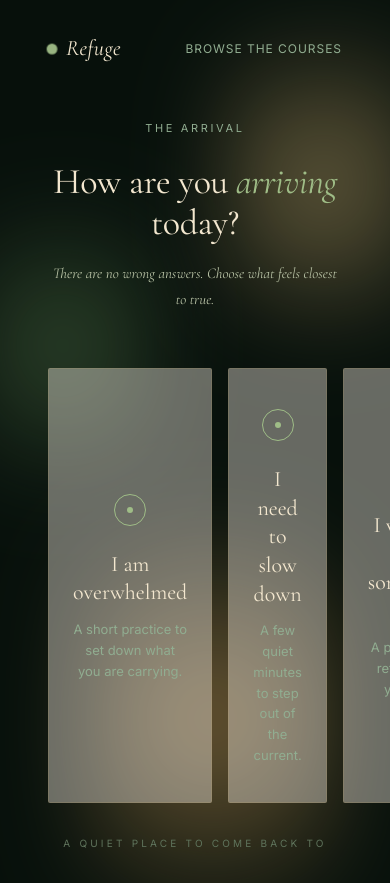
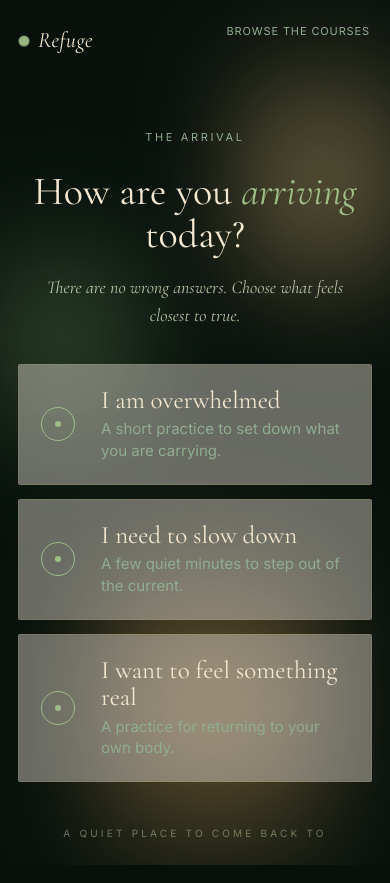
Before and after one commit to afthrz/refuge, a Next.js app: page / in a window 390 px wide. Built offline with nearby package versions, Linux system fonts and the light colour scheme.

Commit message:
Make Refuge responsive on mobile

```diff
--- a/app/globals.css
+++ b/app/globals.css
@@ -37,6 +37,19 @@ body {
   color: var(--ink);
   font-family: var(--font-sans);
   -webkit-font-smoothing: antialiased;
+  margin: 0;
+  overflow-x: hidden;
+}
+
+*, *::before, *::after {
+  box-sizing: border-box;
+}
+
+button,
+input,
+textarea,
+select {
+  font: inherit;
 }
 
 /* ── Keyframes ── */
@@ -156,3 +169,201 @@ body {
 .animate-exhale         { animation: exhale       4s   ease-in-out forwards; }
 .animate-pulse-ring     { animation: pulse-ring   4s   ease-out    infinite; }
 .animate-fade-in        { animation: fade-in      0.6s ease-out    forwards; }
+
+/* ── Responsive app surfaces ── */
+
+.arrival-page,
+.home-page {
+  overflow-x: hidden;
+}
+
+.arrival-option-card {
+  min-height: 238px;
+}
+
+@media (max-width: 860px) {
+  .arrival-page {
+    overflow-y: auto !important;
+  }
+
+  .arrival-topbar {
+    position: relative !important;
+    top: auto !important;
+    left: auto !important;
+    right: auto !important;
+    padding: calc(env(safe-area-inset-top) + 24px) 24px 0 !important;
+    gap: 18px !important;
+    align-items: flex-start !important;
+  }
+
+  .arrival-topbar button {
+    max-width: 160px;
+    font-size: 11px !important;
+    line-height: 1.35 !important;
+    text-align: right;
+  }
+
+  .arrival-stage {
+    min-height: auto !important;
+    align-items: flex-start !important;
+    padding: 72px 22px 36px !important;
+  }
+
+  .arrival-shell {
+    max-width: 520px !important;
+  }
+
+  .arrival-kicker {
+    margin-bottom: 18px !important;
+  }
+
+  .arrival-title {
+    font-size: 46px !important;
+    line-height: 1.08 !important;
+  }
+
+  .arrival-subtitle {
+    max-width: 340px !important;
+    margin-top: 18px !important;
+    margin-bottom: 34px !important;
+    font-size: 18px !important;
+    line-height: 1.55 !important;
+  }
+
+  .arrival-options {
+    grid-template-columns: 1fr !important;
+    gap: 14px !important;
+    max-width: 390px !important;
+  }
+
+  .arrival-option-card {
+    min-height: 0 !important;
+    display: grid !important;
+    grid-template-columns: 42px 1fr !important;
+    column-gap: 18px !important;
+    align-items: center !important;
+    padding: 22px !important;
+    text-align: left !important;
+  }
+
+  .arrival-option-mark {
+    width: 34px !important;
+    height: 34px !important;
+    margin: 0 !important;
+    grid-row: span 2;
+  }
+
+  .arrival-option-label {
+    margin-bottom: 4px !important;
+    font-size: 28px !important;
+    line-height: 1.1 !important;
+  }
+
+  .arrival-option-copy {
+    max-width: none !important;
+    margin: 0 !important;
+    font-size: 15px !important;
+    line-height: 1.45 !important;
+  }
+
+  .arrival-bottom-tagline {
+    position: static !important;
+    padding: 8px 24px calc(env(safe-area-inset-bottom) + 24px) !important;
+  }
+
+  .home-header {
+    padding: calc(env(safe-area-inset-top) + 24px) 24px 0 !important;
+    gap: 18px !important;
+    align-items: flex-start !important;
+  }
+
+  .home-nav {
+    gap: 14px !important;
+    flex-wrap: wrap !important;
+    justify-content: flex-end !important;
+    font-size: 12px !important;
+  }
+
+  .home-hero {
+    padding: 72px 24px 64px !important;
+  }
+
+  .home-hero h1 {
+    font-size: 44px !important;
+    line-height: 1.08 !important;
+  }
+
+  .home-hero p {
+    font-size: 17px !important;
+  }
+
+  .home-library {
+    padding: 0 24px 72px !important;
+  }
+
+  .home-library-head {
+    display: block !important;
+  }
+
+  .home-footer {
+    padding: 40px 24px calc(env(safe-area-inset-bottom) + 36px) !important;
+    display: block !important;
+  }
+
+  .home-footer > div:last-child {
+    margin-top: 24px;
+    gap: 22px !important;
+  }
+
+  .course-row {
+    grid-template-columns: 1fr !important;
+    gap: 16px !important;
+    padding: 26px 0 !important;
+  }
+
+  .course-row-thumb {
+    grid-column: auto !important;
+    grid-row: auto !important;
+    height: 180px !important;
+  }
+
+  .course-row-title {
+    font-size: 32px !important;
+  }
+
+  .course-row-meta {
+    grid-column: auto !important;
+    flex-direction: row !important;
+    justify-content: space-between !important;
+    align-items: flex-end !important;
+    text-align: left !important;
+  }
+}
+
+@media (max-width: 430px) {
+  .arrival-topbar {
+    padding-left: 20px !important;
+    padding-right: 20px !important;
+  }
+
+  .arrival-title {
+    font-size: 40px !important;
+  }
+
+  .arrival-stage {
+    padding-left: 18px !important;
+    padding-right: 18px !important;
+  }
+
+  .arrival-option-label {
+    font-size: 25px !important;
+  }
+
+  .home-hero h1 {
+    font-size: 38px !important;
+  }
+
+  .course-row-title {
+    font-size: 29px !important;
+  }
+}
--- a/app/home/page.tsx
+++ b/app/home/page.tsx
@@ -26,9 +26,10 @@ export default function HomePage() {
 
   return (
     <div
+      className="home-page"
       style={{
         position: "relative",
-        minHeight: "100vh",
+        minHeight: "100svh",
         background: "var(--paper)",
         fontFamily: "var(--font-sans)",
         color: "var(--ink)",
@@ -38,6 +39,7 @@ export default function HomePage() {
 
       {/* Header */}
       <header
+        className="home-header"
         style={{
           position: "relative",
           zIndex: 2,
@@ -62,6 +64,7 @@ export default function HomePage() {
           <span>Refuge</span>
         </div>
         <nav
+          className="home-nav"
           style={{
             display: "flex",
             alignItems: "center",
@@ -83,6 +86,7 @@ export default function HomePage() {
 
       {/* Hero */}
       <section
+        className="home-hero"
         style={{
           position: "relative",
           zIndex: 1,
@@ -123,7 +127,7 @@ export default function HomePage() {
             lineHeight: 1.05,
             margin: 0,
             color: "#f3e7cf",
-            letterSpacing: "-0.02em",
+            letterSpacing: 0,
             maxWidth: 900,
             textShadow: "0 0 46px rgba(197, 166, 108, 0.18)",
           }}
@@ -193,6 +197,7 @@ export default function HomePage() {
 
       {/* Course library */}
       <section
+        className="home-library"
         style={{
           position: "relative",
           zIndex: 1,
@@ -202,6 +207,7 @@ export default function HomePage() {
         }}
       >
         <div
+          className="home-library-head"
           style={{
             display: "flex",
             alignItems: "baseline",
@@ -271,6 +277,7 @@ export default function HomePage() {
 
       {/* Footer */}
       <footer
+        className="home-footer"
         style={{
           position: "relative",
           zIndex: 1,
@@ -331,6 +338,7 @@ function CourseRow({
 }) {
   return (
     <div
+      className="course-row"
       onMouseEnter={onMouseEnter}
       onMouseLeave={onMouseLeave}
       onClick={onClick}
@@ -348,6 +356,7 @@ function CourseRow({
     >
       {/* Number */}
       <div
+        className="course-row-thumb"
         style={{
           fontFamily: "var(--font-serif)",
           fontSize: 14,
@@ -408,6 +417,7 @@ function CourseRow({
           {course.subtitle}
         </div>
         <h3
+          className="course-row-title"
           style={{
             fontFamily: "var(--font-serif)",
             fontSize: 36,
@@ -415,7 +425,7 @@ function CourseRow({
             margin: 0,
             color: "var(--ink)",
             lineHeight: 1.05,
-            letterSpacing: "-0.01em",
+            letterSpacing: 0,
           }}
         >
           {course.title}
@@ -436,6 +446,7 @@ function CourseRow({
 
       {/* Meta */}
       <div
+        className="course-row-meta"
         style={{
           display: "flex",
           flexDirection: "column",
--- a/app/layout.tsx
+++ b/app/layout.tsx
@@ -1,9 +1,16 @@
-import type { Metadata } from "next";
+import type { Metadata, Viewport } from "next";
 import "./globals.css";
 
 export const metadata: Metadata = {
   title: "Refuge",
   description: "A quiet place to come back to, in a world that won't let you stop.",
+};
+
+export const viewport: Viewport = {
+  width: "device-width",
+  initialScale: 1,
+  themeColor: "#07100b",
+  colorScheme: "dark",
 };
 
 export default function RootLayout({
--- a/app/page.tsx
+++ b/app/page.tsx
@@ -32,9 +32,10 @@ export default function ArrivalPage() {
 
   return (
     <div
+      className="arrival-page"
       style={{
         position: "relative",
-        minHeight: "100vh",
+        minHeight: "100svh",
         background: "var(--paper)",
         fontFamily: "var(--font-sans)",
         color: "var(--ink)",
@@ -45,6 +46,7 @@ export default function ArrivalPage() {
 
       {/* Top bar */}
       <div
+        className="arrival-topbar"
         style={{
           position: "absolute",
           top: 32,
@@ -89,21 +91,23 @@ export default function ArrivalPage() {
 
       {/* Center stage */}
       <div
+        className="arrival-stage"
         style={{
           position: "relative",
           zIndex: 1,
-          minHeight: "100vh",
+          minHeight: "100svh",
           display: "flex",
           alignItems: "center",
           justifyContent: "center",
           padding: "120px 48px 80px",
         }}
       >
-        <div style={{ maxWidth: 720, width: "100%", textAlign: "center" }}>
+        <div className="arrival-shell" style={{ maxWidth: 920, width: "100%", textAlign: "center" }}>
 
           {phase === "intro" && (
             <div className="refuge-fade-in-slow">
               <div
+                className="arrival-kicker"
                 style={{
                   fontFamily: "var(--font-serif)",
                   fontSize: 28,
@@ -144,14 +148,15 @@ export default function ArrivalPage() {
               </div>
 
               <h1
+                className="arrival-title"
                 style={{
                   fontFamily: "var(--font-serif)",
-                  fontSize: "clamp(36px, 5.2vw, 56px)",
+                  fontSize: 56,
                   fontWeight: 400,
                   lineHeight: 1.15,
                   margin: 0,
                   color: "var(--ink)",
-                  letterSpacing: "-0.01em",
+                  letterSpacing: 0,
                 }}
               >
                 How are you{" "}
@@ -160,6 +165,7 @@ export default function ArrivalPage() {
               </h1>
 
               <div
+                className="arrival-subtitle"
                 style={{
                   marginTop: 18,
                   marginBottom: 56,
@@ -178,6 +184,7 @@ export default function ArrivalPage() {
 
               {/* Three doors */}
               <div
+                className="arrival-options"
                 style={{
                   display: "grid",
                   gridTemplateColumns: "repeat(3, 1fr)",
@@ -193,6 +200,7 @@ export default function ArrivalPage() {
                   return (
                     <button
                       key={option.id}
+                      className="arrival-option-card"
                       onMouseEnter={() => setHovered(option.id)}
                       onMouseLeave={() => setHovered(null)}
                       onClick={() => handleChoose(option)}
@@ -220,6 +228,7 @@ export default function ArrivalPage() {
                       }}
                     >
                       <div
+                        className="arrival-option-mark"
                         style={{
                           width: 32,
                           height: 32,
@@ -243,6 +252,7 @@ export default function ArrivalPage() {
                         />
                       </div>
                       <div
+                        className="arrival-option-label"
                         style={{
                           fontFamily: "var(--font-serif)",
                           fontSize: 22,
@@ -255,6 +265,7 @@ export default function ArrivalPage() {
                         {option.label}
                       </div>
                       <div
+                        className="arrival-option-copy"
                         style={{
                           fontSize: 13,
                           lineHeight: 1.6,
@@ -291,6 +302,7 @@ export default function ArrivalPage() {
 
       {/* Bottom tagline */}
       <div
+        className="arrival-bottom-tagline"
         style={{
           position: "absolute",
           bottom: 32,
```
